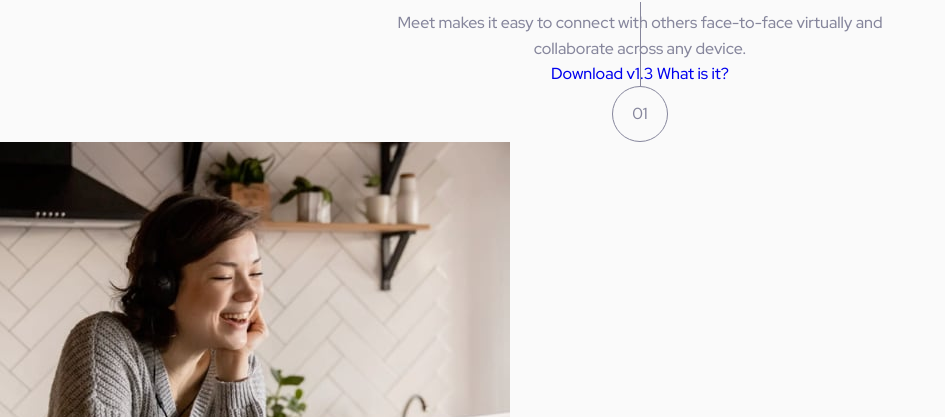
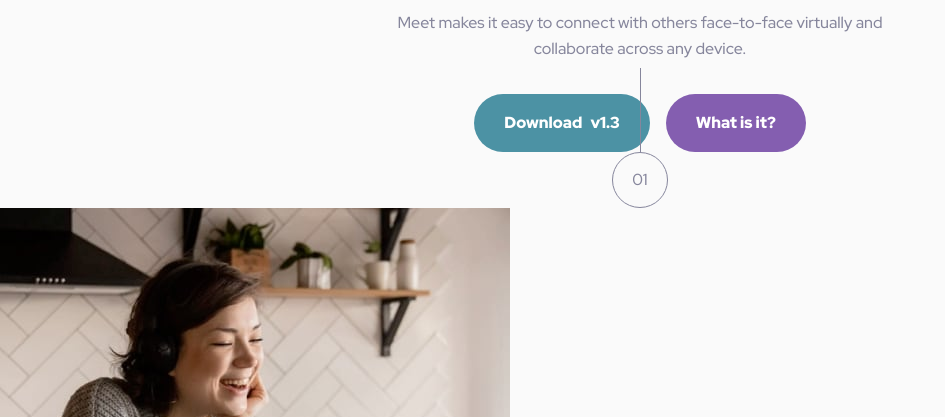
Before and after one commit to solracss/fem-meet-landing-page, a website built with Vite: page src/index.html in a window 1280 px wide. Shown: the part 683-1100 px from the top of the page, without its empty margins (0-945 px from the left). Built offline with nearby package versions, Linux system fonts and the light colour scheme.

Commit message:
style hero buttons

```diff
--- a/src/index.html
+++ b/src/index.html
@@ -29,8 +29,8 @@
                     collaborate across any device.
                 </p>
                 <div class="hero-links">
-                    <a href="#">Download <span>v1.3</span></a>
-                    <a href="#">What is it?</a>
+                    <a class="btn btn-green" href="#">Download <span>v1.3</span></a>
+                    <a class="btn btn-violet" href="#">What is it?</a>
                 </div>
             </div>
         </section>
--- a/src/sass/_layout.scss
+++ b/src/sass/_layout.scss
@@ -65,4 +65,16 @@ body {
 		color: $clr-primary-100;
 		line-height: 1.625;
 	}
+
+	&-links {
+		margin-top: 3rem;
+		display: flex;
+		flex-direction: column;
+		gap: 1rem;
+
+		@include media(medium) {
+			margin-top: 2rem;
+			flex-direction: row;
+		}
+	}
 }
```
